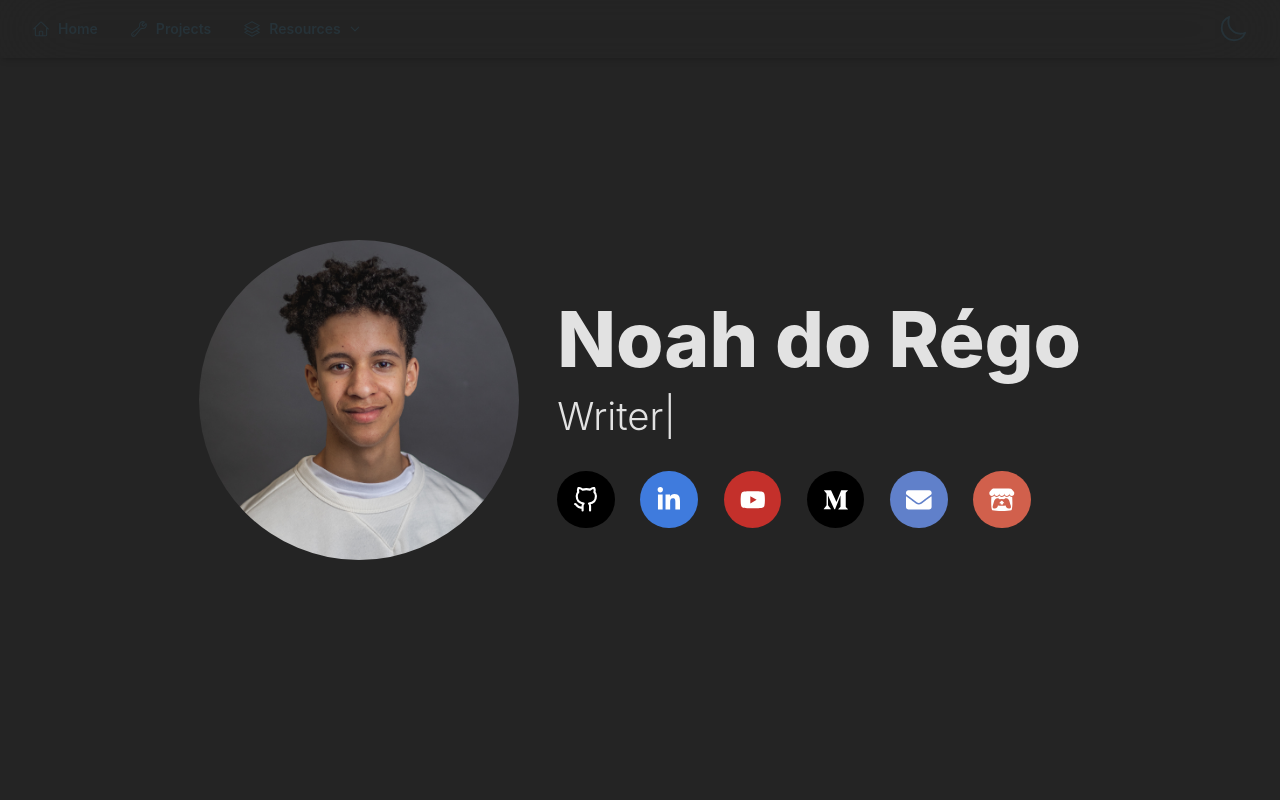
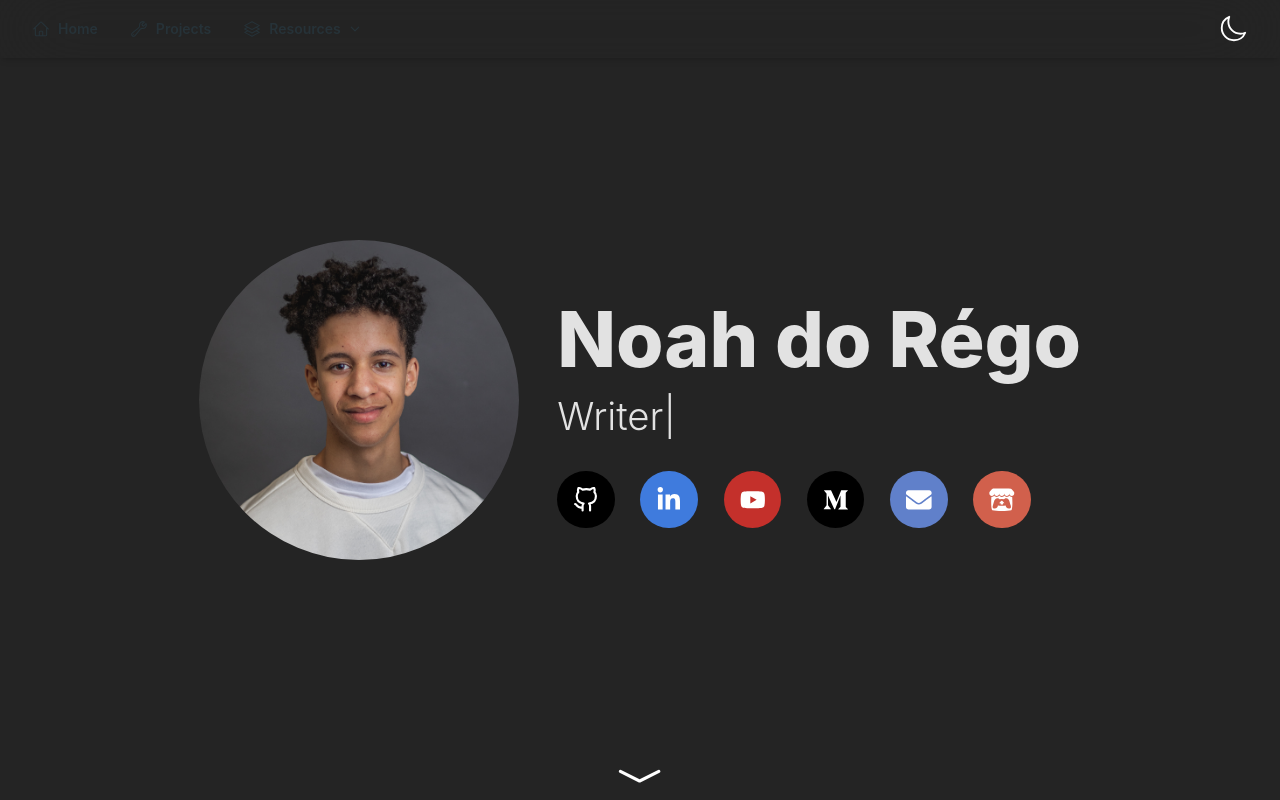
Before and after one commit to NoahdoRegoUO/personal-website, a React (Vite) app: page / in a window 1280 px wide. Both pictures are taken after a click on the element 1233 px from the left and 29 px from the top of the page. Built offline with nearby package versions, Linux system fonts and the light colour scheme.

Commit message:
Added snap scrolling to home page

```diff
--- a/package.json
+++ b/package.json
@@ -15,6 +15,7 @@
   "dependencies": {
     "@material-tailwind/react": "^2.0.1",
     "@tailwindcss/line-clamp": "^0.4.4",
+    "framer-motion": "^11.2.10",
     "localforage": "^1.10.0",
     "match-sorter": "^6.3.1",
     "react": "^18.2.0",
--- a/src/App.tsx
+++ b/src/App.tsx
@@ -25,7 +25,7 @@ function App() {
     <ThemeProvider value={customTheme}>
       <BrowserRouter>
         <NavBar />
-        <div className="flex flex-col h-screen justify-between">
+        <div className="flex flex-col justify-between">
           <Routes>
             <Route path="/" element={<HomePage />} />
             <Route path="/projects" element={<ProjectsPage />} />
--- a/src/components/NavBar.tsx
+++ b/src/components/NavBar.tsx
@@ -25,7 +25,6 @@ import {
   SunIcon,
 } from "@heroicons/react/24/outline";
 import { LuChefHat, LuGamepad2 } from "react-icons/lu";
-import { BsGlobe } from "react-icons/bs";
 
 const colors: { [index: string]: string } = {
   blue: "bg-blue-50 text-blue-500",
@@ -224,7 +223,7 @@ export default function MainNavBar() {
               onClick={() => setDarkMode(!darkMode)}
             >
               {darkMode ? (
-                <MoonIcon className="h-[30px] w-[30px]" />
+                <MoonIcon className="h-[30px] w-[30px] text-white" />
               ) : (
                 <SunIcon className="h-[30px] w-[30px]" />
               )}
--- a/src/pages/Home.tsx
+++ b/src/pages/Home.tsx
@@ -1,3 +1,4 @@
+import { useRef } from "react";
 import {
   Typography,
   Progress,
@@ -6,6 +7,7 @@ import {
   CardBody,
 } from "@material-tailwind/react";
 import { TypeAnimation } from "react-type-animation";
+import { BsChevronCompactDown } from "react-icons/bs";
 
 // Components
 import { ContactIcons, ExperienceIcons } from "../index.ts";
@@ -15,8 +17,8 @@ import { featuredItemsData } from "../index.ts";
 
 function Home() {
   return (
-    <>
-      <div className="flex h-screen items-center justify-center">
+    <div className="snap-y snap-mandatory overflow-y-scroll max-h-screen">
+      <div className="flex h-screen items-center justify-center snap-start">
         {/* PHOTO */}
         <div className="w-1/4 max-w-md">
           <img
@@ -32,14 +34,14 @@ function Home() {
           <Typography
             variant="h1"
             className="mt-5 font-extrabold"
-            style={{ "font-size": "6vw" }}
+            style={{ fontSize: "6vw" }}
           >
             Noah do Régo
           </Typography>
           <Typography
             variant="lead"
             className="text-md font-light"
-            style={{ "font-size": "3vw" }}
+            style={{ fontSize: "3vw" }}
           >
             <TypeAnimation
               sequence={[
@@ -65,73 +67,31 @@ function Home() {
           </div>
         </div>
       </div>
-      {/* <div className="lg:flex lg:items-start lg:justify-start lg:gap-10 mx-10">
-        <div className="sm:grid sm:grid-cols-2 sm:items-start sm:gap-x-5 items-center">
-          <div>
-            <Typography variant="h3" className="ml-1 mb-5 text-2xl xl:text-3xl">
-              Featured Project
-            </Typography>
-            <a href={featuredItemsData.project.link} target="_blank">
-              <Card className="mb-10 sm:mb-0 outline outline-1 dark:outline-0 dark:bg-blue-gray-800 drop-shadow-2xl">
-                <CardHeader
-                  floated={false}
-                  color="blue-gray"
-                  className="relative"
-                >
-                  <img
-                    className="object-cover aspect-[16/9]"
-                    src={featuredItemsData.project.image}
-                    alt="img-blur-shadow"
-                  />
-                </CardHeader>
-                <CardBody>
-                  <Typography
-                    variant="h4"
-                    className="mb-2 line-clamp-2 text-blue-gray-900 dark:text-gray-100 h-[72px]"
-                  >
-                    {featuredItemsData.project.title}
-                  </Typography>
-                  <Typography className="text-lg line-clamp-2 text-blue-gray-900 dark:text-gray-300">
-                    {featuredItemsData.project.desc}
-                  </Typography>
-                </CardBody>
-              </Card>
-            </a>
-          </div>
-          <div>
-            <Typography variant="h3" className="ml-1 mb-5 text-2xl xl:text-3xl">
-              Featured Video
-            </Typography>
-            <a href={featuredItemsData.video.link} target="_blank">
-              <Card className="mb-10 sm:mb-0 outline outline-1 dark:outline-0 dark:bg-blue-gray-800 drop-shadow-2xl">
-                <CardHeader
-                  floated={false}
-                  color="blue-gray"
-                  className="relative"
-                >
-                  <img
-                    className="object-cover aspect-[16/9]"
-                    src={featuredItemsData.video.image}
-                    alt="img-blur-shadow"
-                  />
-                </CardHeader>
-                <CardBody>
-                  <Typography
-                    variant="h4"
-                    className="mb-2 line-clamp-2 text-blue-gray-900 dark:text-gray-300 h-[72px]"
-                  >
-                    {featuredItemsData.video.title}
-                  </Typography>
-                  <Typography className="text-lg line-clamp-2 text-blue-gray-900 dark:text-gray-300">
-                    {featuredItemsData.video.desc}
-                  </Typography>
-                </CardBody>
-              </Card>
-            </a>
-          </div>
+      <div className="flex absolute left-auto bottom-0 w-screen justify-center">
+        <BsChevronCompactDown className="h-[4vw] w-[4vw] text-black dark:text-white" />
+      </div>
+      <div className="flex h-screen snap-start">
+        <div className="flex items-center justify-center">
+          <Typography
+            variant="paragraph"
+            className="text-md w-3/5 font-light"
+            style={{ fontSize: "2vw" }}
+          >
+            Hey! 👋🏽 I'm Noah- a
+            <b className="font-extrabold"> computer science student</b> 👨🏽‍💻
+            currently studying at the <i>University of Ottawa</i> 🏛️. I have
+            experience in{" "}
+            <b className="font-extrabold">full-stack development</b> 💻,{" "}
+            <b className="font-extrabold">game development</b> 🎮 and more. I'm
+            interested in <b className="font-extrabold">AI</b> 🧠,{" "}
+            <b className="font-extrabold">robotics</b> 🦾, and{" "}
+            <b className="font-extrabold">modern technology</b> 💡 in general.
+            I'll always be working on one project or another, feel free to reach
+            out!
+          </Typography>
         </div>
-      </div> */}
-    </>
+      </div>
+    </div>
   );
 }
 
```
Also changed, not shown: 1 other file (tests, documents, lock files or other folders).
